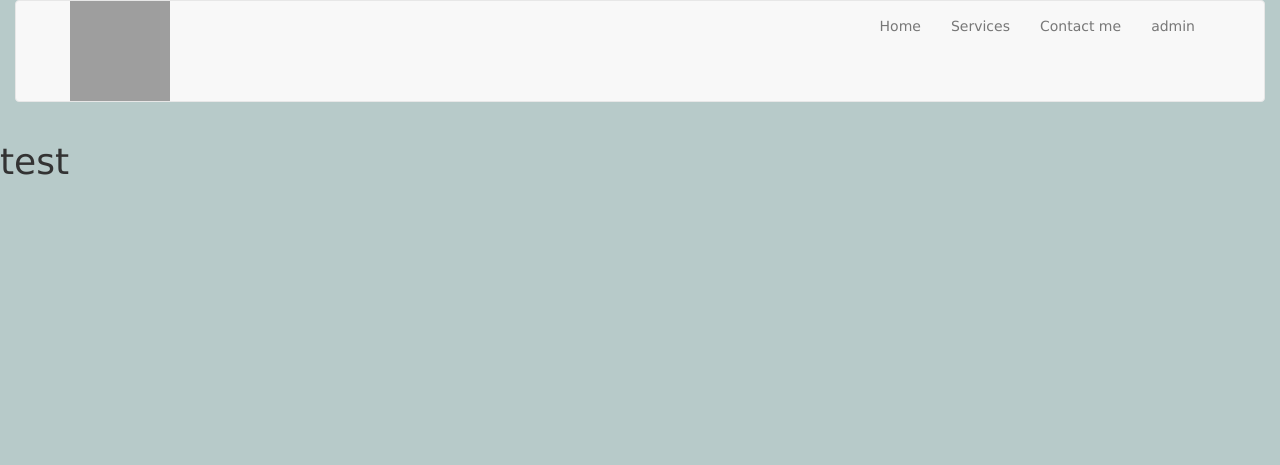
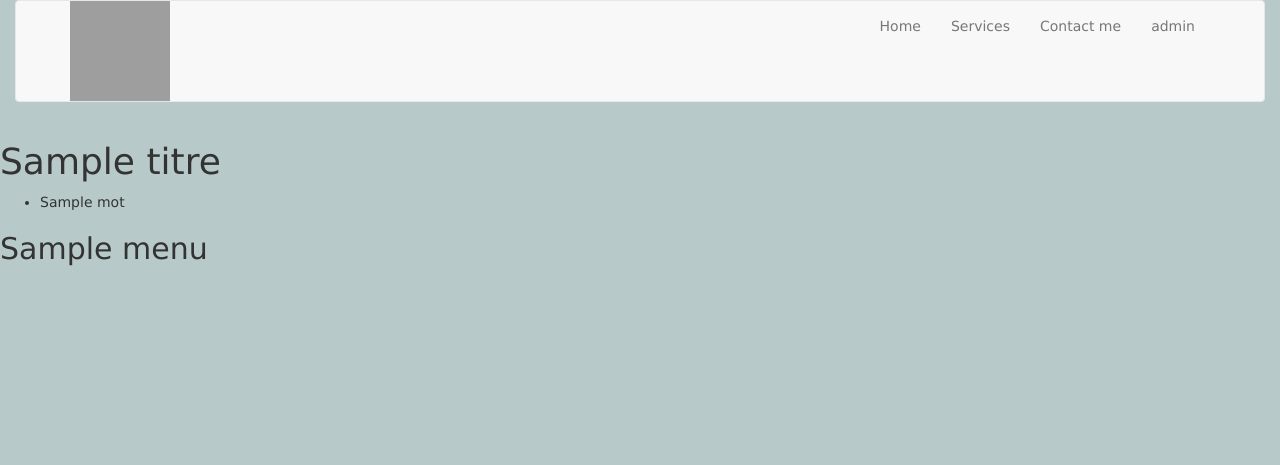
Before and after one commit to sitayebsofiane/portfolio_with_flask, a Flask app: template portfolio/templates/admin/test.html in a window 1280 px wide. Shown: the top 465 px of the page. Run offline with Flask 2, Linux system fonts and the light colour scheme; the template is opened without the code that fills it: most values are stand-ins (such as "Sample title", 1, 10 or a date in 2020); some libraries are stand-ins or nearby versions; grey boxes are pictures that could not be loaded.

Commit message:
update  requirements.txt

```diff
--- a/portfolio/app.py
+++ b/portfolio/app.py
@@ -1,25 +1,30 @@
-from flask import Flask,render_template,abort,request,redirect,make_response
+from flask import *
 import datetime
 from PIL import Image
-
-
 
 app = Flask(__name__)
 
 #-----------------------------------------admin------------------------------------------
-@app.route('/admin')
+@app.route('/login')
 def login():
     return render_template('admin/login.html')
+email = 'hhhh'
+password='123'
+@app.route('/admin')
+def admin():
+    if email == 'email@email' and password != '123':
+        return redirect(url_for('login'))
+    elif email != 'email@email':
+        abort(401)
+    return render_template('admin/admin.html')
+
 #---------------------------------------- end admin--------------------------------------
 #------------------------------------test------------------------------------------------
 @app.route('/test')
 def test():
-    return render_template('admin/test.html')
+    mots = ["bonjour", "à", "toi,", "visiteur."]
+    return render_template('admin/test.html', titre="Bienvenue !", mots=mots ,menu=email)
 
-@app.route('/image')
-def genere_image():
-
-    return "reponse"
 
 #----------------------------------------------------------------------------------------
 #-----------------------------------------visitor--------------------------------------------
@@ -27,10 +32,8 @@ def genere_image():
 def home():
     return render_template('pages/home.html')
 
-
 @app.route('/service')
 def service():
-    # retourne un template page html
     return render_template('pages/service.html')
 
 @app.context_processor
@@ -40,8 +43,13 @@ def inject_now():
 """ gestion d'erreur 404 """
 @app.errorhandler(404)
 def page_not_found(error):
-
     return render_template('errors/404.html'), 404
 
+"""  gestion d'erreur 401 """
+@app.errorhandler(401)
+def non_autorise(error):
+    return render_template('errors/401.html'), 401
+
 if __name__ == '__main__':
+    app.secret_key = '2d9-E2.)f&é,A$p@fpa+zSU03êû9_'
     app.run(debug = True,host = '0.0.0.0',port = '5000')
--- a/portfolio/templates/admin/non_autorise.html
+++ /dev/null
@@ -1,5 +0,0 @@
-{% extends 'layouts/default.html' %}
-{% block title %} services {% endblock title%}
-{% block body %}
-<h1 style="color: red;">vous n'êtes pas autorisé pour cette page veillez cliquer <a href="{{url_for('home')}}" >ici</a> pour sortir merci !</h1>
-{% endblock body %}
--- a/portfolio/templates/admin/test.html
+++ b/portfolio/templates/admin/test.html
@@ -1,5 +1,16 @@
 {% extends 'layouts/default.html' %}
 {% block title %} services {% endblock title%}
 {% block body %}
-<h1>test</h1>
+<h1>{{ titre }}</h1>
+<ul>
+{% for mot in mots %}
+    <li>{{ mot }}</li>
+{% endfor %}
+</ul>
+{#{% set menu = ['accueil', 'news', 'contact'] %}#}
+{% for el in menu %}
+    <h2>{{ el}}</h2>
+    {% endfor%}
+
+
 {% endblock body %}
```
Also changed, not shown: portfolio/templates/errors/401.html (added, +12 -0 lines).
